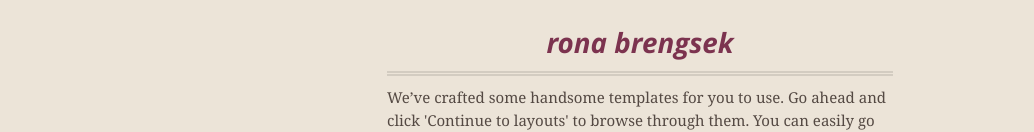
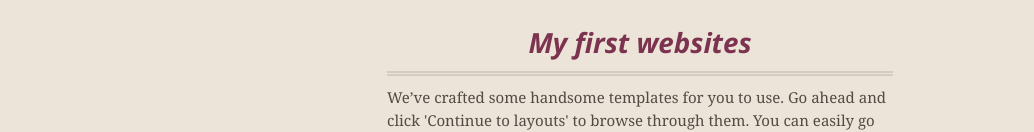
Before and after one commit to enzotaufan/enzotaufan.com, a plain HTML site: page _site/index.html in a window 1280 px wide. Shown: the part 387-519 px from the top of the page, without its empty margins (0-1034 px from the left). Drawn offline with nearby package versions, Linux system fonts and the light colour scheme.

Commit message:
my first website

```diff
--- a/_site/index.html
+++ b/_site/index.html
@@ -54,7 +54,7 @@
 <p>This is my first html project on github <a href="https://guides.github.com/features/mastering-markdown/">using GitHub Flavored Markdown</a>, select a template crafted by a designer, and publish. After your page is generated, you can check out the new <code>gh-pages</code> branch locally. If you’re using GitHub Desktop, simply sync your repository and you’ll see the new branch.</p>
 
 <h3>
-<a id="designer-templates" class="anchor" href="#designer-templates" aria-hidden="true"><span aria-hidden="true" class="octicon octicon-link"></span></a>rona brengsek</h3>
+<a id="designer-templates" class="anchor" href="#designer-templates" aria-hidden="true"><span aria-hidden="true" class="octicon octicon-link"></span></a>My first websites</h3>
 
 <p>We’ve crafted some handsome templates for you to use. Go ahead and click 'Continue to layouts' to browse through them. You can easily go back to edit your page before publishing. After publishing your page, you can revisit the page generator and switch to another theme. Your Page content will be preserved.</p>
 
```
Also changed, not shown: index.html (+1 -1 lines).
